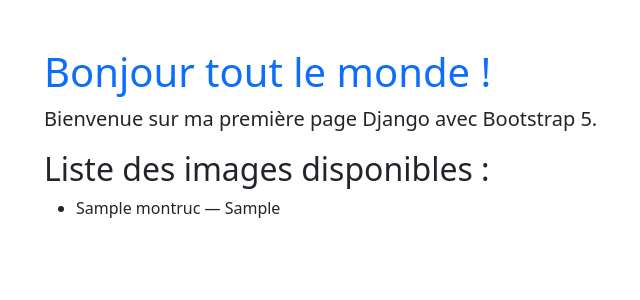
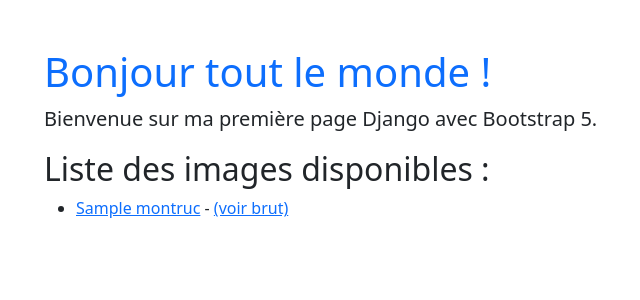
Before and after one commit to BulleDeau/projetDjango, a Django app: page / in a window 1280 px wide. Shown: the part 24-324 px from the top of the page, without its empty margins (38-678 px from the left). Run offline with Django 5.2, Linux system fonts and the light colour scheme; tables that the repository leaves empty hold one stand-in row (values such as "Sample post"); some libraries are stand-ins or nearby versions.

Commit message:
affichage d'une image réussi

```diff
--- a/app/templates/index.html
+++ b/app/templates/index.html
@@ -9,7 +9,8 @@
             <li>
             <!-- <a href="{% url 'truc_detail' image %}">{{ image }}</a>
             — <a href="{% url 'raw_truc' image %}">(voir brut)</a> -->
-            {{ image.name }} — {{ image.path }}
+            <a href="{% url 'truc_detail' image.path %}"> {{ image.name }}</a> -
+            <a href="{% url 'raw_truc' image.path %}">  (voir brut)</a>
             </li>
         {% empty %}
             <li>Aucune image trouvée</li>
--- a/app/views.py
+++ b/app/views.py
@@ -9,7 +9,6 @@ data_dir = os.path.join(os.path.dirname(__file__), "../docker/data")
 
 def index(request):
     trucs = models.MonTruc.objects.all()
-
     context = {
         "nom" : "tout le monde",
         "images" : trucs,
@@ -28,11 +27,10 @@ def raw_truc(request, nom):
     # Chemin complet vers ton dossier contenant les images
     data_dir = os.path.join(os.path.dirname(__file__), "../docker/data")
     file_path = os.path.join(data_dir, nom)
-
     # Vérifie que le fichier existe avant de le renvoyer
     if not os.path.exists(file_path):
         from django.http import Http404
-        raise Http404("Fichier non trouvé")
+        raise Http404("objet non trouvé")
 
     # Renvoie le contenu brut du fichier image
     return FileResponse(open(file_path, 'rb'), content_type='image/png')
```
